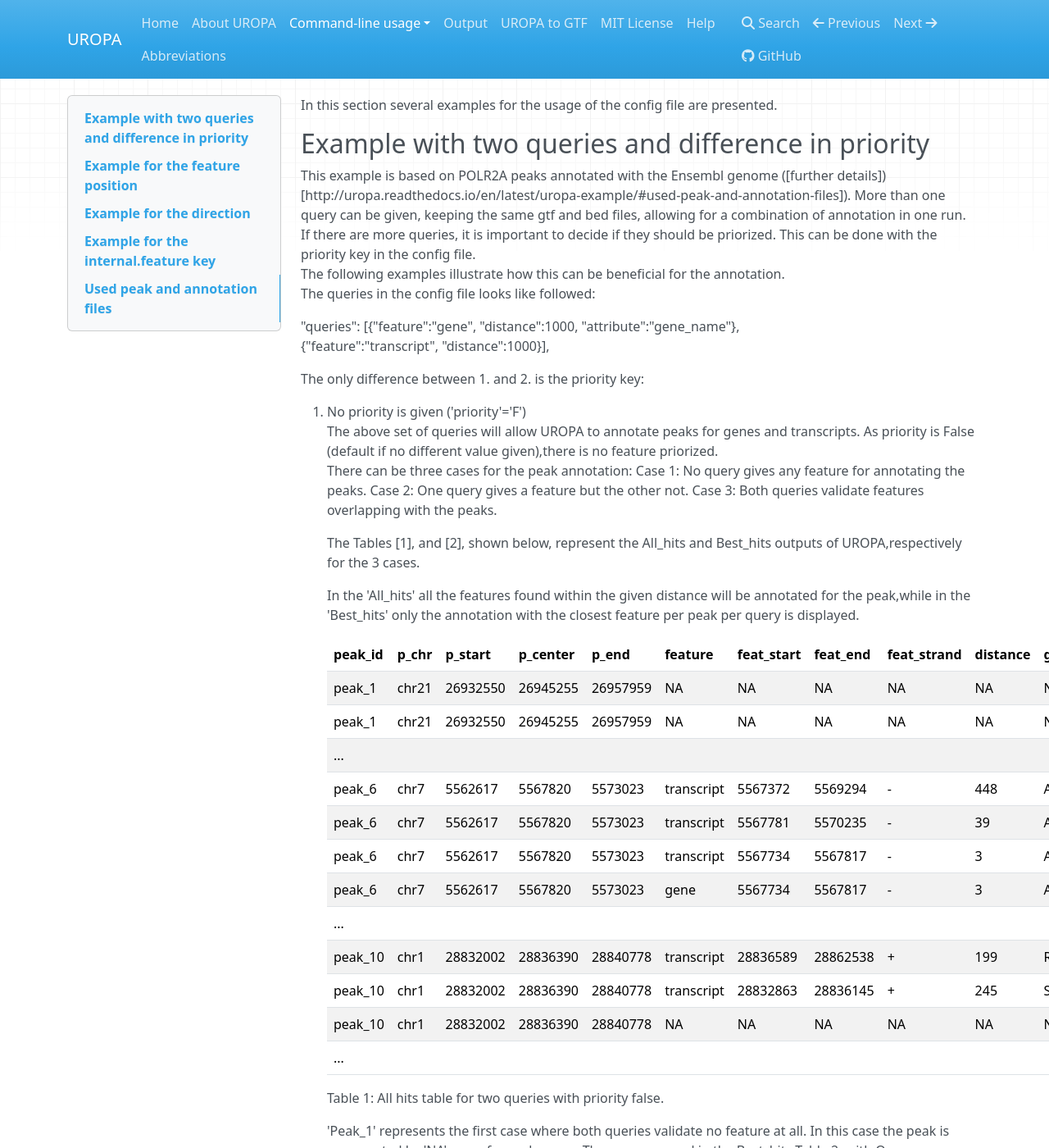
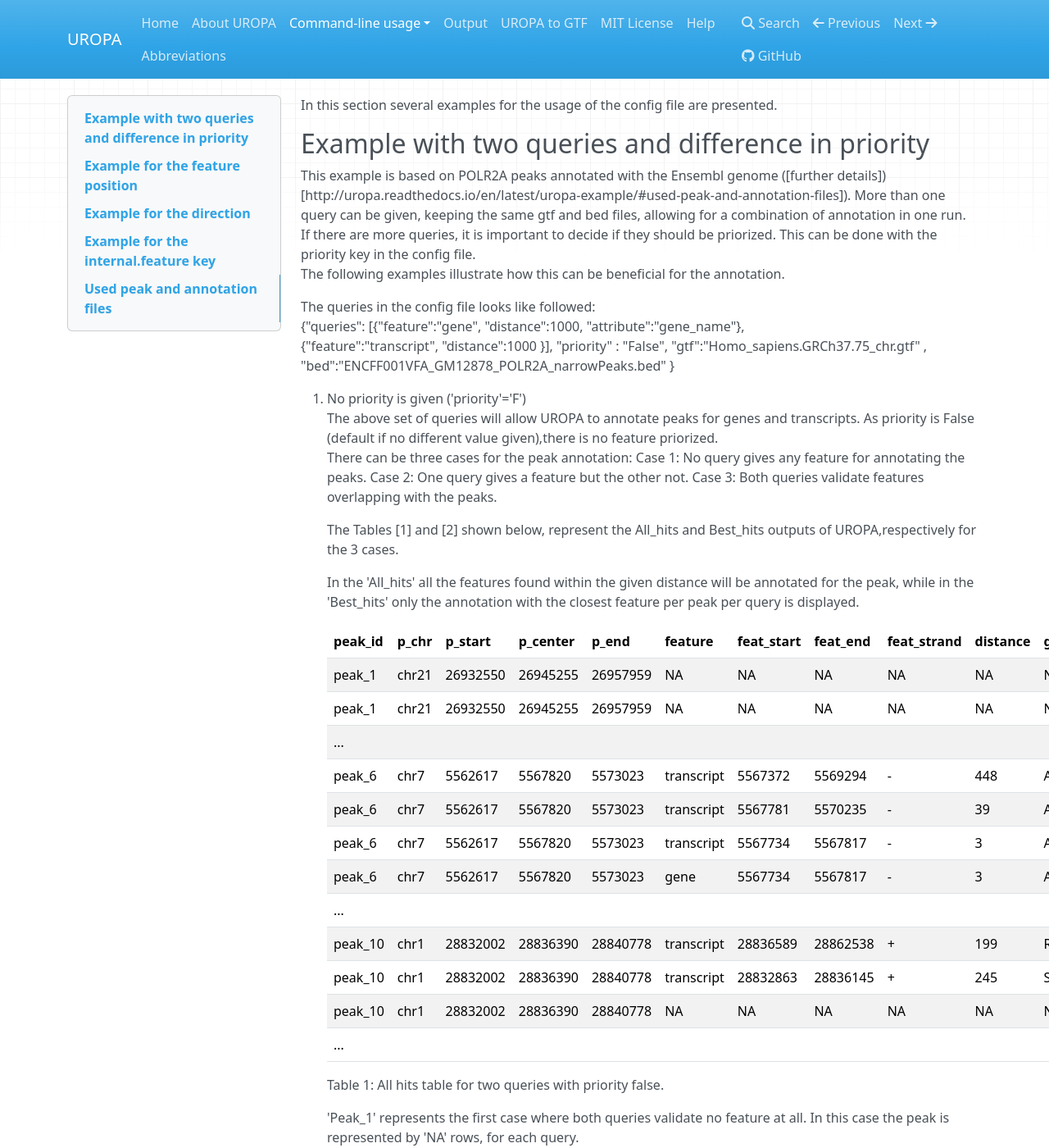
Before and after one commit to loosolab/UROPA, an MkDocs documentation site: the page built from docs/uropa-example.md, in a window 1280 px wide and 1400 px high. Shown: the whole window at 82% size. Built offline with MkDocs 1.6.1, drawn with Linux system fonts in a browser that asks for light colours; nearby versions of some CDN libraries; old or Windows-style settings are respelled for this version of MkDocs; some of the changed text lies outside the part shown.

Commit message:
simplify example1 text of results.

```diff
--- a/docs/uropa-example.md
+++ b/docs/uropa-example.md
@@ -6,12 +6,15 @@ This example is based on POLR2A peaks annotated with the Ensembl genome ([furthe
 More than one query can be given, keeping the same gtf and bed files, allowing for a combination of annotation in one run.
 If there are more queries, it is important to decide if they should be priorized. This can be done with the priority key in the config file.
 The following examples illustrate how this can be beneficial for the annotation.
+
 The queries in the config file looks like followed:
+				{"queries": [{"feature":"gene", "distance":1000, "attribute":"gene_name"},
+							{"feature":"transcript", "distance":1000 }],
+         		"priority" : "False",
+         		"gtf":"Homo_sapiens.GRCh37.75_chr.gtf" ,
+         		"bed":"ENCFF001VFA_GM12878_POLR2A_narrowPeaks.bed"
+         		}
 
-"queries": [{"feature":"gene", "distance":1000, "attribute":"gene_name"},
-{"feature":"transcript", "distance":1000}],
-
-The only difference between 1. and 2. is the priority key:
 
 1. No priority is given ('priority'='F')
 	The above set of queries will allow UROPA to annotate peaks for genes and transcripts. As priority is False (default if no different value given),there is no feature priorized.
@@ -20,9 +23,9 @@ The only difference between 1. and 2. is the priority key:
 	Case 2: One query gives a feature but the other not.
 	Case 3: Both queries validate features overlapping with the peaks.
 
-	The Tables [1], and [2], shown below, represent the All_hits and Best_hits outputs of UROPA,respectively for the 3 cases.
+	The Tables [1] and [2] shown below, represent the All_hits and Best_hits outputs of UROPA,respectively for the 3 cases.
 
-	In the 'All_hits' all the features found within the given distance will be annotated for the peak,while
+	In the 'All_hits' all the features found within the given distance will be annotated for the peak, while
 	in the 'Best_hits' only the annotation with the closest feature  per peak per query is displayed.
 
 
@@ -45,10 +48,8 @@ The only difference between 1. and 2. is the priority key:
 
 
 	'Peak_1' represents the first case where both queries validate no feature at all. In this case the peak is represented by 'NA' rows, for each query.
-	Those are merged in the Best_hits Table 2, with Query information 0,1.
 
-	The second case is represented by 'peak_10', which has an annotation for the transcript feature but not the gene feature.
-	There are three entries,two with the annotation based on query 1 and one NA row, because no annotation with query 0 was identified.
+	The 2nd case is represented by 'peak_10', which has two annotations for the transcript feature but not the gene feature.
 
 	'Peak_6' is an example for the last case, with annotations for both queries. Transcripts(*ACTB*) are found by query 1 and a gene(*AC006483.1*) by query 0.
 
```
